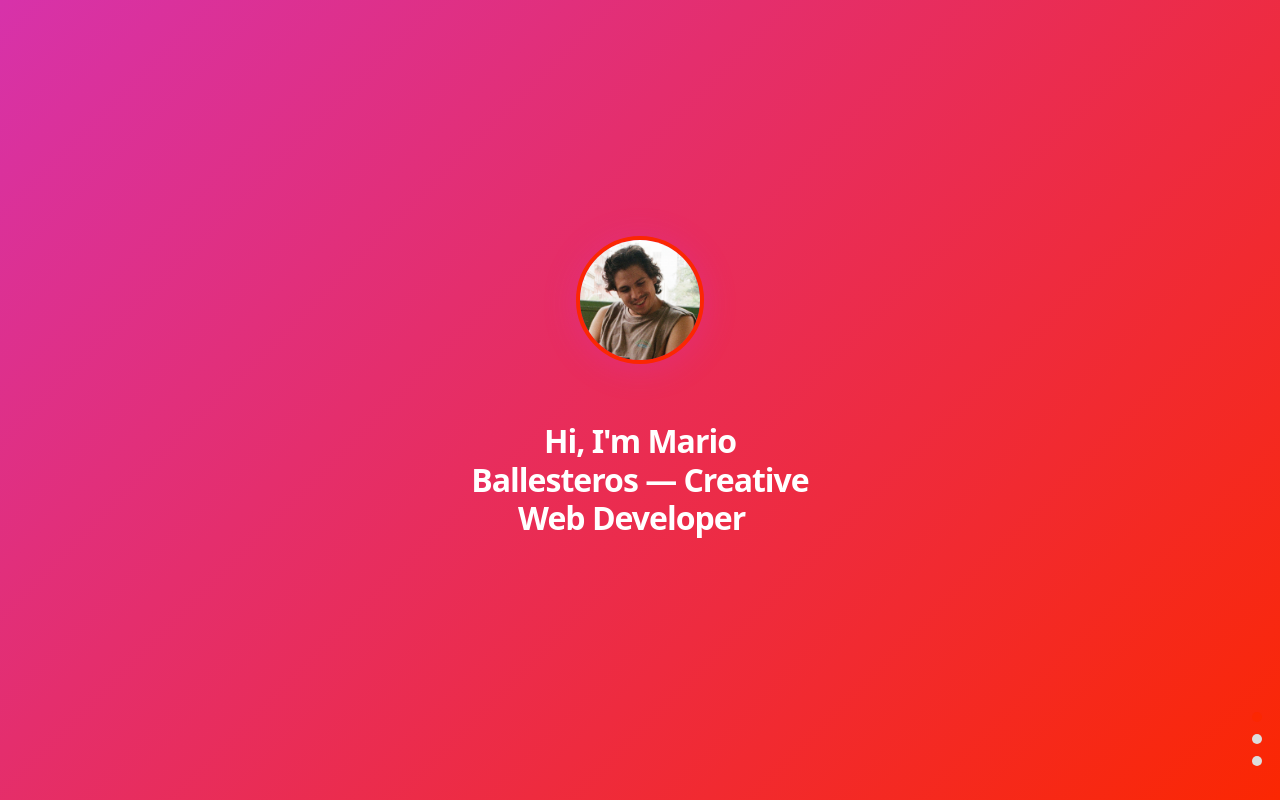
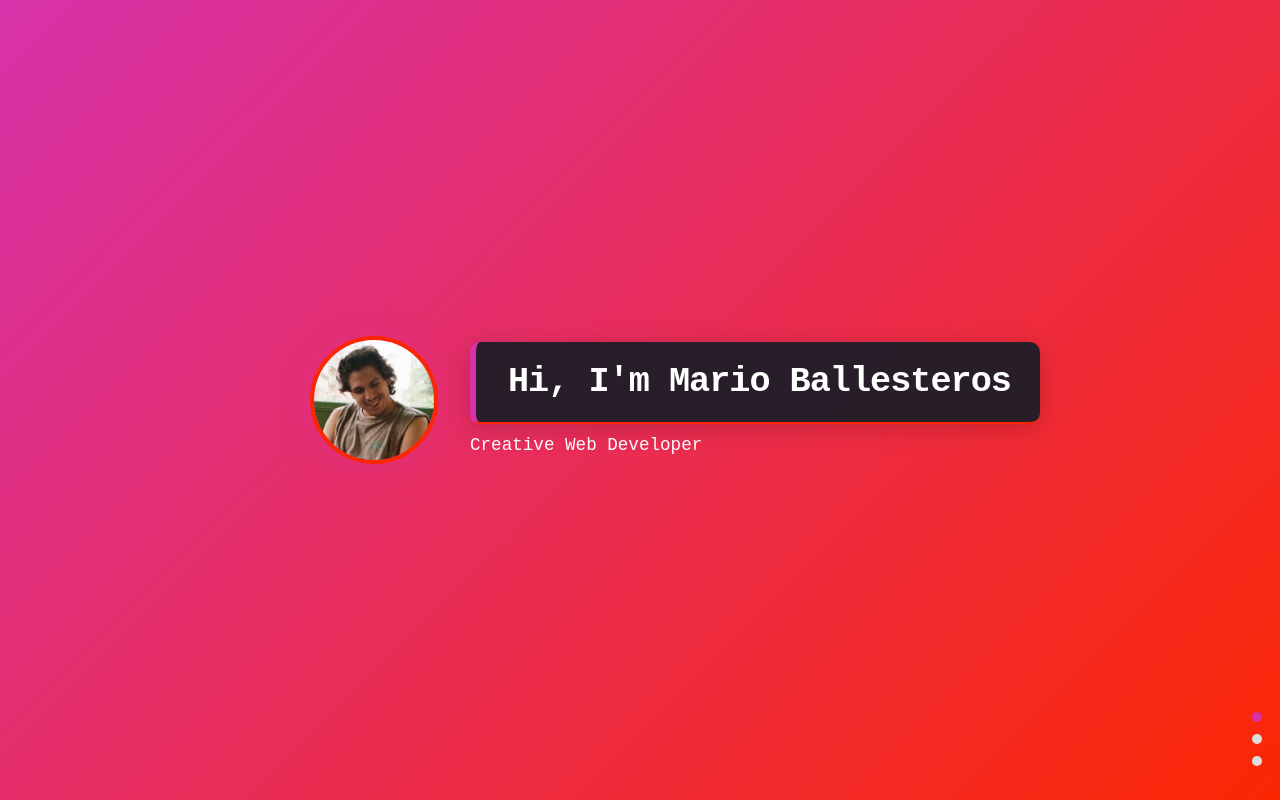
Before and after one commit to marioflwrs/marioflwrs.github.io, a React (Vite) app: page / in a window 1280 px wide. Built offline with nearby package versions, Linux system fonts and the light colour scheme.

Commit message:
added changes to the first section of the motion for the landing page

```diff
--- a/src/App.tsx
+++ b/src/App.tsx
@@ -29,15 +29,17 @@ const projects = [
 ]
 
 function HeroSection() {
-	// Typewriter effect
+	// Typewriter effect for the main line
+	const mainLine = "Hi, I'm Mario Ballesteros"
+	const subLine = "Creative Web Developer"
 	const [displayed, setDisplayed] = useState('')
 	const [done, setDone] = useState(false)
 	useState(() => {
 		let i = 0
 		const interval = setInterval(() => {
-			setDisplayed(heroText.slice(0, i + 1))
+			setDisplayed(mainLine.slice(0, i + 1))
 			i++
-			if (i === heroText.length) {
+			if (i === mainLine.length) {
 				clearInterval(interval)
 				setDone(true)
 			}
@@ -52,17 +54,18 @@ function HeroSection() {
 		  height: '100vh',
 		  background: heroBg,
 		  display: 'flex',
-		flexDirection: 'column',
+		  flexDirection: 'row',
 		  alignItems: 'center',
 		  justifyContent: 'center',
 		  position: 'relative',
 		  overflow: 'hidden',
+		  gap: 32,
 		}}
 		id="hero"
 	  >
 		<motion.img
-				src="/avatar.png" // <-- Use your image from public/
-				alt="Mario Flores"
+		  src="/avatar.png"
+		  alt="Mario Ballesteros"
 		  initial={{ scale: 0.7, opacity: 0, y: 40 }}
 		  animate={{ scale: 1, opacity: 1, y: 0 }}
 		  transition={{ duration: 0.8, ease: 'easeOut' }}
@@ -71,34 +74,76 @@ function HeroSection() {
 			height: 120,
 			borderRadius: '50%',
 			border: `4px solid ${ACCENT2}`,
-					marginBottom: 32,
 			objectFit: 'cover',
 			boxShadow: `0 4px 32px ${ACCENT1}55`,
 		  }}
 		/>
+		<div style={{
+		  display: 'flex',
+		  flexDirection: 'column',
+		  alignItems: 'flex-start',
+		  maxWidth: 500,
+		  minWidth: 320,
+		}}>
 		  <motion.h1
 			initial={{ opacity: 0, y: 30 }}
 			animate={{ opacity: 1, y: 0 }}
 			transition={{ delay: 0.5, duration: 0.7 }}
 			style={{
+			  fontFamily: 'monospace',
 			  color: '#fff',
-					fontSize: '2rem',
+			  fontSize: '2.2rem',
 			  fontWeight: 700,
-					textAlign: 'center',
-					maxWidth: 340,
+			  textAlign: 'left',
 			  letterSpacing: '-1px',
 			  lineHeight: 1.2,
+			  margin: 0,
+			  width: '100%',
+			  whiteSpace: 'nowrap',
+			  background: 'rgba(30, 30, 40, 0.95)',
+			  borderRadius: 10,
+			  padding: '1.2rem 2rem',
+			  boxShadow: '0 4px 24px rgba(0,0,0,0.18)',
+			  borderLeft: `6px solid ${ACCENT1}`,
+			  borderBottom: `2px solid ${ACCENT2}`,
+			  position: 'relative',
+			  overflow: 'hidden',
+			  minWidth: 320,
+			  maxWidth: 500,
+			  display: 'block',
 			}}
 		  >
 			{displayed}
 			<motion.span
 			  animate={{ opacity: done ? 0 : [0, 1, 0] }}
 			  transition={{ repeat: Infinity, duration: 1 }}
-					style={{ display: 'inline-block' }}
+			  style={{
+				display: 'inline-block',
+				color: ACCENT2,
+				fontWeight: 900,
+			  }}
 			>
 			  |
 			</motion.span>
 		  </motion.h1>
+		  {done && (
+			<motion.div
+			  initial={{ opacity: 0, y: 10 }}
+			  animate={{ opacity: 1, y: 0 }}
+			  transition={{ delay: 0.2, duration: 0.5 }}
+			  style={{
+				color: '#fff',
+				fontSize: '1.1rem',
+				fontWeight: 400,
+				opacity: 0.85,
+				marginTop: 8,
+				fontFamily: 'monospace',
+			  }}
+			>
+			  {subLine}
+			</motion.div>
+		  )}
+		</div>
 	  </section>
 	)
 }
@@ -387,7 +432,7 @@ function App() {
 			  width: 10,
 			  height: 10,
 			  borderRadius: '50%',
-			  background: i === sectionIdx ? ACCENT2 : '#ddd',
+			  background: i === sectionIdx ? ACCENT1 : '#ddd',
 			  display: 'inline-block',
 			  margin: 2,
 			  transition: 'background 0.2s',
```
Lines whose indentation alone changed are shown as unchanged.
